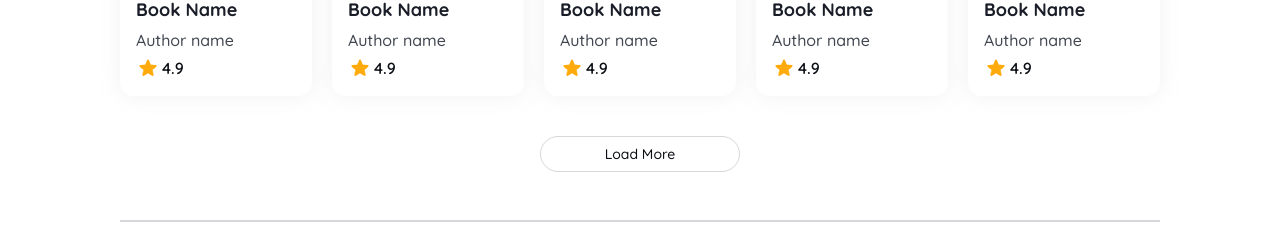
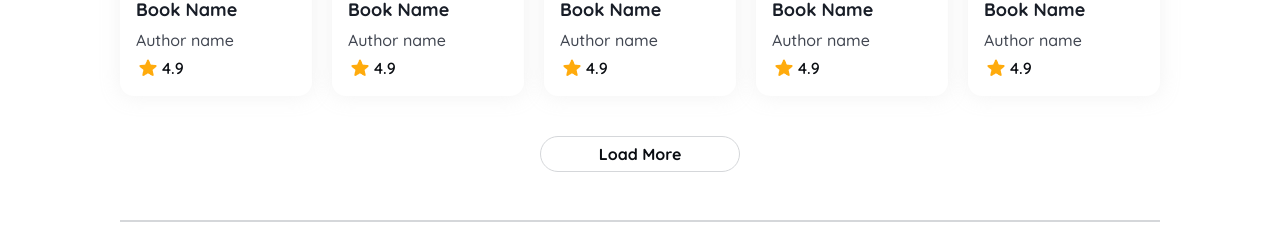
Before and after one commit to cindynufa/project-1-library-app, a React (Vite) app: page / in a window 1280 px wide. Shown: the part 1611-1837 px from the top of the page. Built offline with nearby package versions, Linux system fonts and the light colour scheme.

Commit message:
Feat: added variant button for reusable

```diff
--- a/src/components/ui/button.tsx
+++ b/src/components/ui/button.tsx
@@ -4,11 +4,11 @@ import { cva, type VariantProps } from "class-variance-authority"
 import { cn } from "../../lib/utils"
 
 const buttonVariants = cva(
-  "inline-flex items-center justify-center gap-2 whitespace-nowrap text-sm font-medium cursor-pointer transition-all disabled:pointer-events-none disabled:opacity-50 [&_svg]:pointer-events-none [&_svg:not([class*='size-'])]:size-4 shrink-0 [&_svg]:shrink-0 outline-none focus-visible:border-ring focus-visible:ring-ring/50 focus-visible:ring-[3px] aria-invalid:ring-destructive/20 dark:aria-invalid:ring-destructive/40 aria-invalid:border-destructive",
+  "inline-flex items-center justify-center gap-2 whitespace-nowrap text-md font-bold cursor-pointer transition-all disabled:pointer-events-none disabled:opacity-50 [&_svg]:pointer-events-none [&_svg:not([class*='size-'])]:size-4 shrink-0 [&_svg]:shrink-0 outline-none focus-visible:border-ring focus-visible:ring-ring/50 focus-visible:ring-[3px] aria-invalid:ring-destructive/20 dark:aria-invalid:ring-destructive/40 aria-invalid:border-destructive",
   {
     variants: {
       variant: {
-        default: "w-50 h-12 p-2 gap-2 border border-neutral-300 rounded-full bg-white text-neutral-950 hover:bg-primary-100c hover:text-white",
+        default: "w-50 h-12 p-2 gap-2 border border-neutral-300 rounded-full bg-white  text-neutral-950 hover:bg-primary-100c hover:text-white",
         destructive:
           "w-50 h-12 p-2 gap-2 border border-neutral-300 rounded-full bg-primary-100c text-white hover:bg-white hover:text-black focus-visible:ring-destructive/20 dark:focus-visible:ring-destructive/40 dark:bg-white",
         outline:
@@ -18,6 +18,8 @@ const buttonVariants = cva(
         ghost:
           "hover:bg-accent hover:text-accent-foreground dark:hover:bg-accent/50",
         link: "text-primary underline-offset-4 hover:underline",
+        borrowbook: "w-50 h-12 p-2 gap-2 border border-neutral-300 rounded-full bg-primary-100c text-white hover:bg-white hover:text-black",
+        share: "w-11 h-11 px-4 py-3 gap-3 border border-neutral-300 rounded-full bg-background hover:bg-neutral-300",
       },
       size: {
         default: "h-9 px-4 py-2 has-[>svg]:px-3",
```
